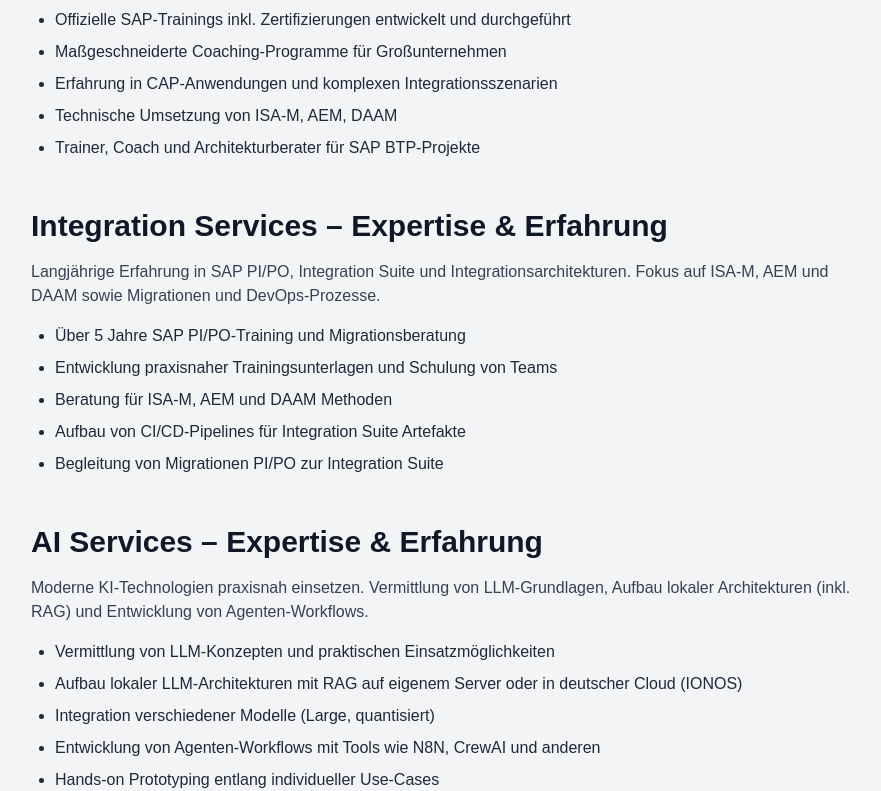
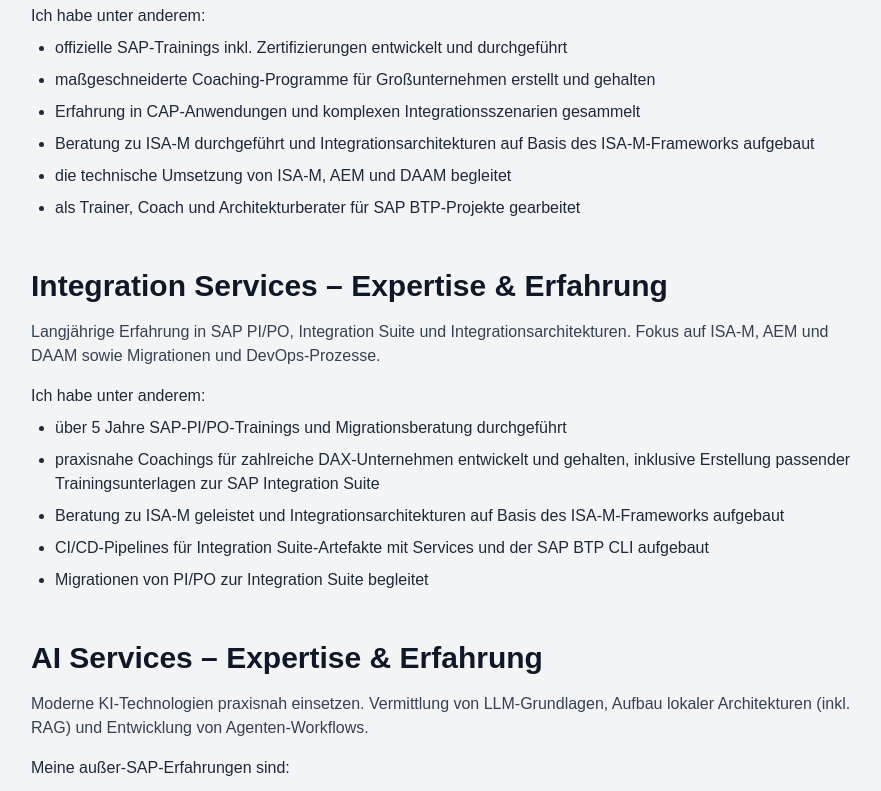
Before and after one commit to NextChapterExperts/WebSeite, a Next.js app: page /knowhow/peter-alexander in a window 1280 px wide. Shown: the part 460-1251 px from the top of the page, without its empty margins (185-1066 px from the left). Built offline with nearby package versions, Linux system fonts and the light colour scheme.

Commit message:
Curriculum angepasst

```diff
--- a/src/app/knowhow/peter-alexander/page.tsx
+++ b/src/app/knowhow/peter-alexander/page.tsx
@@ -7,7 +7,8 @@ export default function CurriculumPeter() {
       <header className="bg-gray-900 text-white py-16 text-center px-4">
         <h1 className="text-4xl font-bold mb-4">Curriculum – Peter Alexander</h1>
         <p className="max-w-3xl mx-auto text-lg">
-        16 Jahre SAP Erfahrung. Ab Juli 2025 als Freelancer und Betreiber von NextChapterExperts. SAP BTP | Integration | AI
+        16 Jahre SAP Erfahrung. Freelancer und Betreiber von NextChapterExperts.</p>
+        <p>SAP BTP | Integration | AI
         </p>
       </header>
 
@@ -19,13 +20,19 @@ export default function CurriculumPeter() {
           <p className="mb-4 text-gray-700">
             Über 10 Jahre Erfahrung in SAP Business Technology Platform. Entwicklung von Trainings, Coaching-Programmen und Prototypen für große Unternehmen.
           </p>
+          <p className="text-gray-800 mb-2">
+  Ich habe unter anderem:
+</p>
 <ul className="list-disc ml-6 text-gray-800 space-y-2">
-            <li>Offizielle SAP-Trainings inkl. Zertifizierungen entwickelt und durchgeführt</li>
-            <li>Maßgeschneiderte Coaching-Programme für Großunternehmen</li>
-            <li>Erfahrung in CAP-Anwendungen und komplexen Integrationsszenarien</li>
-            <li>Technische Umsetzung von ISA-M, AEM, DAAM</li>
-            <li>Trainer, Coach und Architekturberater für SAP BTP-Projekte</li>
+  <li>offizielle SAP-Trainings inkl. Zertifizierungen entwickelt und durchgeführt</li>
+  <li>maßgeschneiderte Coaching-Programme für Großunternehmen erstellt und gehalten</li>
+  <li>Erfahrung in CAP-Anwendungen und komplexen Integrationsszenarien gesammelt</li>
+  <li>Beratung zu ISA-M durchgeführt und Integrationsarchitekturen auf Basis des ISA-M-Frameworks aufgebaut</li>
+  <li>die technische Umsetzung von ISA-M, AEM und DAAM begleitet</li>
+  <li>als Trainer, Coach und Architekturberater für SAP BTP-Projekte gearbeitet</li>
 </ul>
+
+
         </section>
 
         {/* Integration */}
@@ -34,13 +41,17 @@ export default function CurriculumPeter() {
           <p className="mb-4 text-gray-700">
             Langjährige Erfahrung in SAP PI/PO, Integration Suite und Integrationsarchitekturen. Fokus auf ISA-M, AEM und DAAM sowie Migrationen und DevOps-Prozesse.
           </p>
+          <p className="text-gray-800 mb-2">
+  Ich habe unter anderem:
+</p>
 <ul className="list-disc ml-6 text-gray-800 space-y-2">
-            <li>Über 5 Jahre SAP PI/PO-Training und Migrationsberatung</li>
-            <li>Entwicklung praxisnaher Trainingsunterlagen und Schulung von Teams</li>
-            <li>Beratung für ISA-M, AEM und DAAM Methoden</li>
-            <li>Aufbau von CI/CD-Pipelines für Integration Suite Artefakte</li>
-            <li>Begleitung von Migrationen PI/PO zur Integration Suite</li>
+  <li>über 5 Jahre SAP-PI/PO-Trainings und Migrationsberatung durchgeführt</li>
+  <li>praxisnahe Coachings für zahlreiche DAX-Unternehmen entwickelt und gehalten, inklusive Erstellung passender Trainingsunterlagen zur SAP Integration Suite</li>
+  <li>Beratung zu ISA-M geleistet und Integrationsarchitekturen auf Basis des ISA-M-Frameworks aufgebaut</li>
+  <li>CI/CD-Pipelines für Integration Suite-Artefakte mit Services und der SAP BTP CLI aufgebaut</li>
+  <li>Migrationen von PI/PO zur Integration Suite begleitet</li>
 </ul>
+
         </section>
 
         {/* AI Services */}
@@ -49,19 +60,24 @@ export default function CurriculumPeter() {
           <p className="mb-4 text-gray-700">
             Moderne KI-Technologien praxisnah einsetzen. Vermittlung von LLM-Grundlagen, Aufbau lokaler Architekturen (inkl. RAG) und Entwicklung von Agenten-Workflows.
           </p>
+          <p className="text-gray-800 mb-2">
+  Meine außer-SAP-Erfahrungen sind:
+</p>
 <ul className="list-disc ml-6 text-gray-800 space-y-2">
-            <li>Vermittlung von LLM-Konzepten und praktischen Einsatzmöglichkeiten</li>
-            <li>Aufbau lokaler LLM-Architekturen mit RAG auf eigenem Server oder in deutscher Cloud (IONOS)</li>
-            <li>Integration verschiedener Modelle (Large, quantisiert)</li>
-            <li>Entwicklung von Agenten-Workflows mit Tools wie N8N, CrewAI und anderen</li>
-            <li>Hands-on Prototyping entlang individueller Use-Cases</li>
+  <li>Vermittlung von LLM-Konzepten und praxisnahen Einsatzszenarien</li>
+  <li>Aufbau lokaler LLM-Architekturen mit RAG auf eigenen Servern oder in der deutschen Cloud (IONOS)</li>
+  <li>Integration unterschiedlicher Modelle (große und quantisierte Varianten)</li>
+  <li>Entwicklung von Agenten-Workflows mit Tools wie N8N, CrewAI und weiteren</li>
+  <li>praktisches Prototyping entlang individueller Use-Cases</li>
 </ul>
+
+
         </section>
 
         {/* Abschluss */}
         <section className="text-center">
           <p className="mt-8 text-lg font-semibold">
-            Ab 1. Juli 2025 als Freelancer und Betreiber des NextChapterExperts Netzwerks verfügbar.
+            Freelancer und Betreiber des NextChapterExperts Netzwerks.
             Ich freue mich auf spannende neue Projekte und Kooperationen!
           </p>
         </section>
--- a/src/app/nav.tsx
+++ b/src/app/nav.tsx
@@ -62,11 +62,15 @@ export default function Nav() {
               Mein Know-how
             </Link>
           </li>
+
+          {/*
           <li>
             <Link href="/blog" className="block py-2 md:py-0 hover:underline" onClick={() => setIsMenuOpen(false)}>
               Blogs
             </Link>
+
           </li>
+          */}
 
           <li>
             <Link href="/contact" className="block py-2 md:py-0 hover:underline" onClick={() => setIsMenuOpen(false)}>
```
Lines whose indentation alone changed are shown as unchanged.
